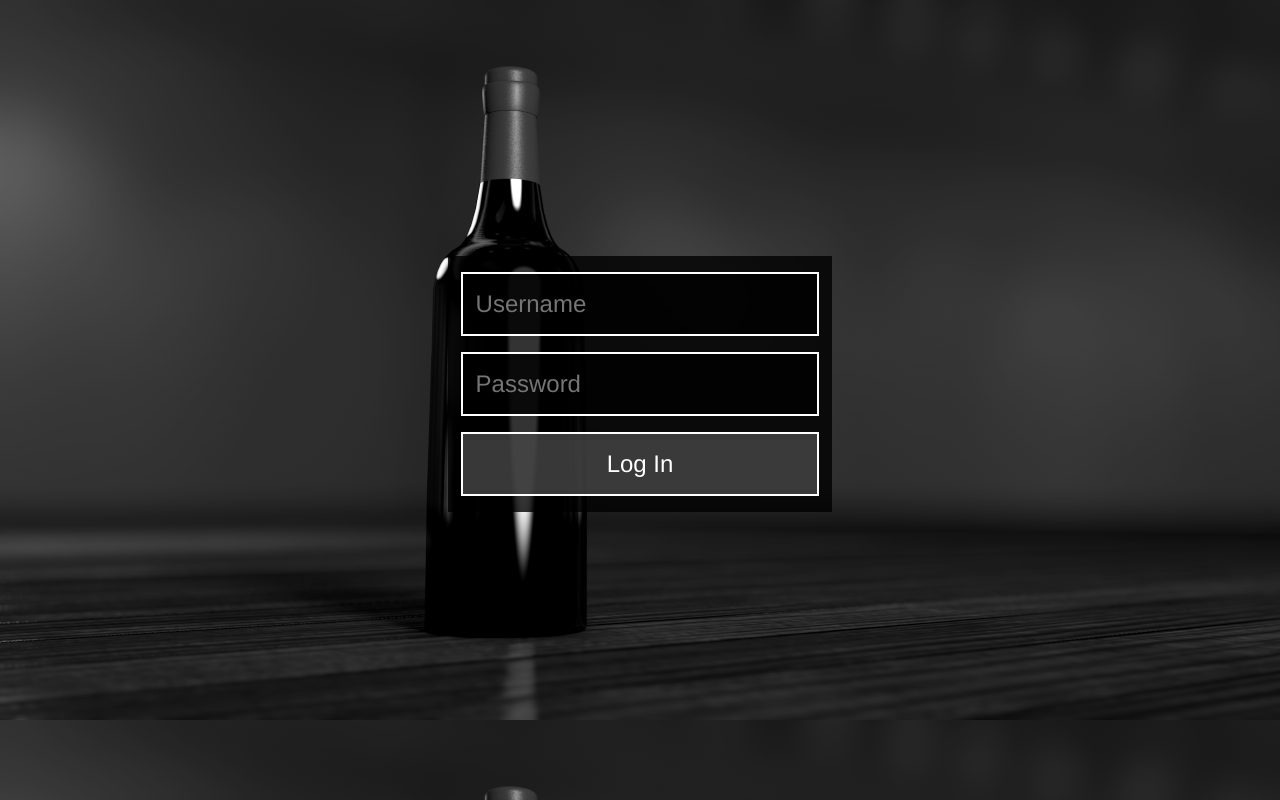
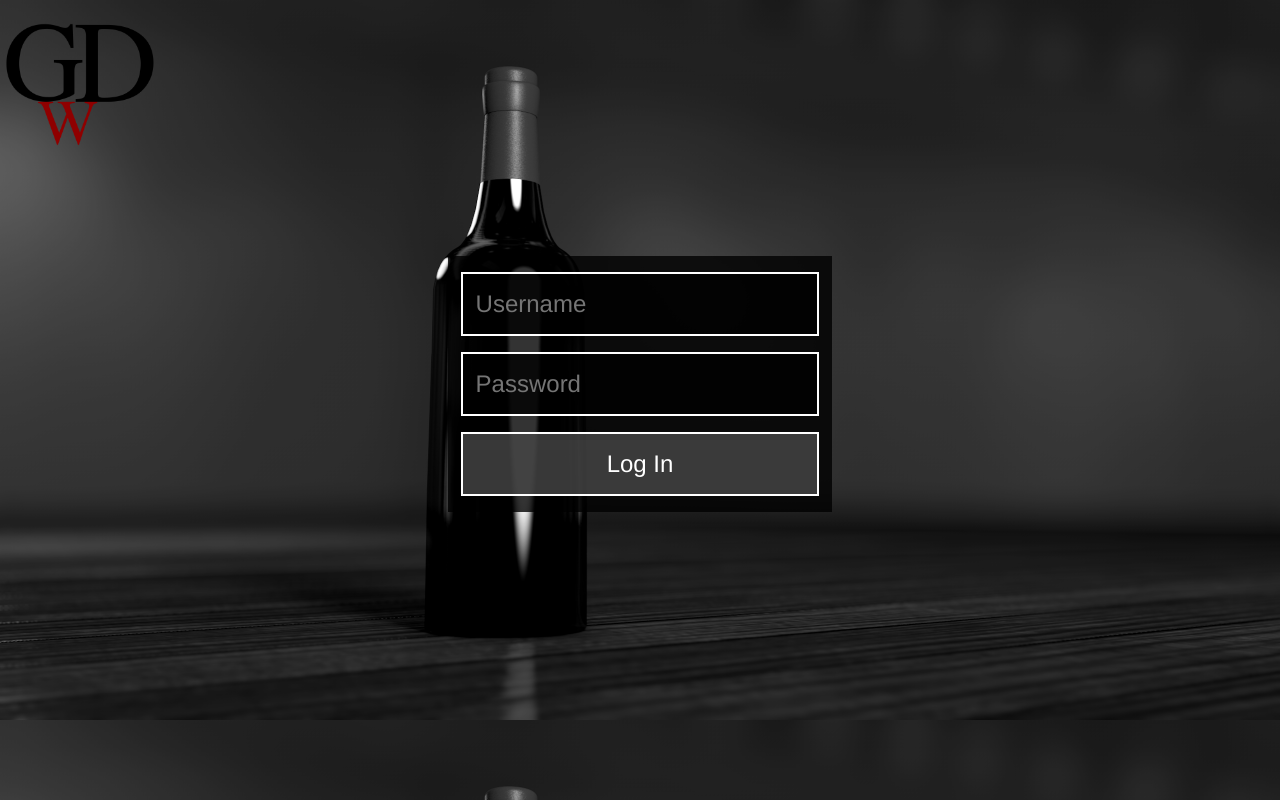
Before and after one commit to gabe4s/intoxicating-inquiry-redux, a plain HTML site: page assets/html/login.html in a window 1280 px wide. Drawn offline with nearby package versions, Linux system fonts and the light colour scheme.

Commit message:
added logo and favicon

```diff
--- a/assets/css/stylesheet.css
+++ b/assets/css/stylesheet.css
@@ -5,6 +5,11 @@ body {
   -moz-background-size: cover;
   -o-background-size: cover;
   background-size: cover;
+}
+
+#gwd-corner-logo {
+	height: 20vh;
+	width: 20vh;
 }
 
 #loginPanel {
--- a/assets/html/login.html
+++ b/assets/html/login.html
@@ -2,17 +2,19 @@
 <html>
   <head>
     <meta charset="UTF-8"/>
+    <link rel="shortcut icon" href="../img/favicon.ico" type="image/x-icon">
     <link href="https://maxcdn.bootstrapcdn.com/bootstrap/3.3.7/css/bootstrap.min.css" rel="stylesheet" integrity="sha384-BVYiiSIFeK1dGmJRAkycuHAHRg32OmUcww7on3RYdg4Va+PmSTsz/K68vbdEjh4u" crossorigin="anonymous">
     <link rel="stylesheet" href="../css/stylesheet.css">
     <script src="../js/script.js"></script>
     <title>Login</title>
   </head>
+  <body>
+    <img id="gwd-corner-logo" src="../img/GWD_Large.png"/>
     <div id="loginPanel">
       <input id="usernameBox" class="loginInput" type="text" placeholder="Username" name="username" required>
       <input id="passwordBox" class="loginInput" type="password" placeholder="Password" name="password" required>
       <button class="loginButton" type="button" onclick="login()">Log In</button>
     </div>
-  <body>
   </body>
 
 </html>
```
Also changed, not shown: assets/img/GWD_Large.png (added), assets/img/favicon.ico (added).
